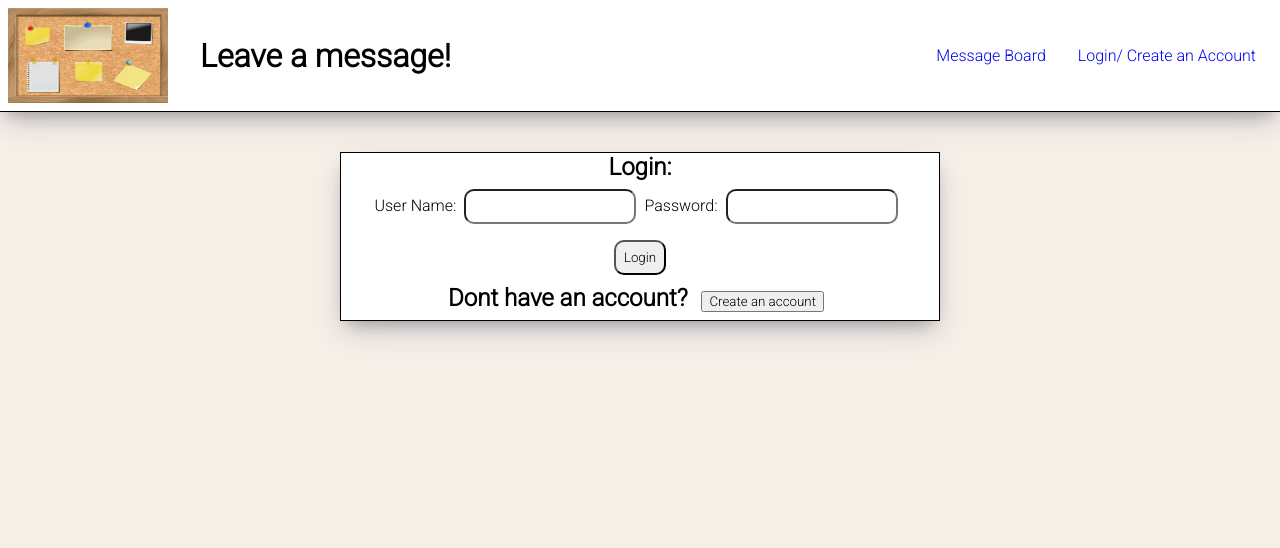
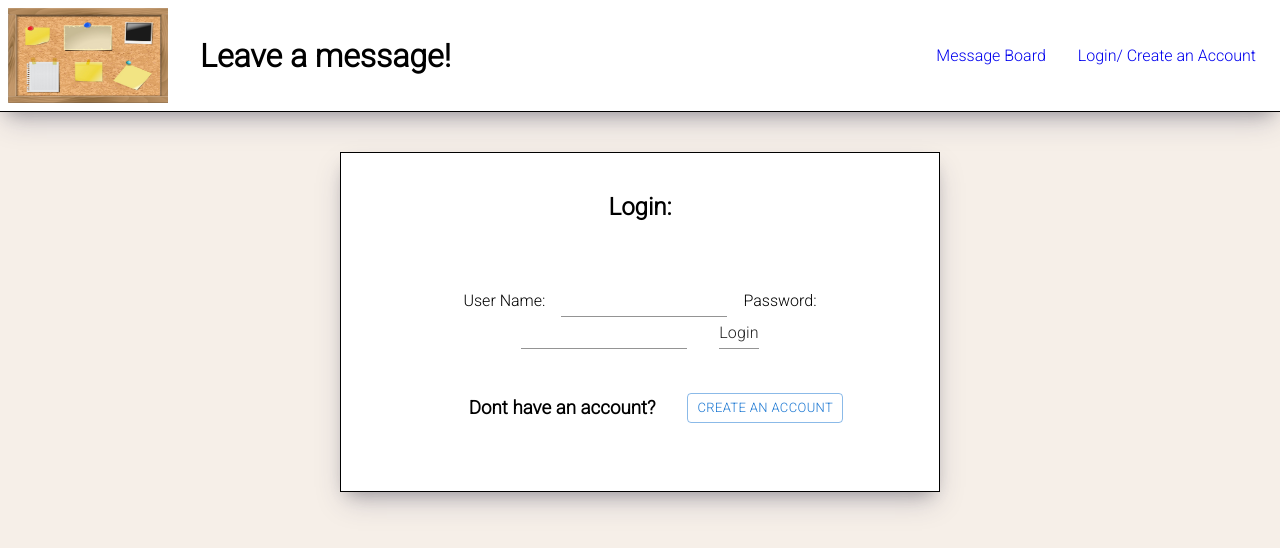
Before and after one commit to levydlior/message-board-front-end, a React (Create React App) app: page /create-login in a window 1280 px wide. Shown: the top 548 px of the page. Built offline with nearby package versions, Linux system fonts and the light colour scheme.

Commit message:
more styling

```diff
--- a/package.json
+++ b/package.json
@@ -3,6 +3,9 @@
   "version": "0.1.0",
   "private": true,
   "dependencies": {
+    "@emotion/react": "^11.9.3",
+    "@emotion/styled": "^11.9.3",
+    "@mui/material": "^5.8.7",
     "@testing-library/jest-dom": "^5.16.4",
     "@testing-library/react": "^13.3.0",
     "@testing-library/user-event": "^13.5.0",
--- a/src/components/CreateAccount.js
+++ b/src/components/CreateAccount.js
@@ -1,4 +1,5 @@
 import React, { useState } from "react";
+import { Input, Button } from "@mui/material";
 
 function CreateAccount({
   onInfoChange,
@@ -6,7 +7,7 @@ function CreateAccount({
   createdAccount,
   onCreatedAccount,
   onChangeViewClick,
-  OnresetInputs
+  OnresetInputs,
 }) {
   const [existedUserName, setExistedUserName] = useState(false);
   function handleChange(e) {
@@ -17,7 +18,7 @@ function CreateAccount({
 
   function handleSubmit(e) {
     e.preventDefault();
-    OnresetInputs()
+    OnresetInputs();
     fetch("http://localhost:9292/user/create", {
       method: "POST",
       headers: {
@@ -41,9 +42,10 @@ function CreateAccount({
       return (
         <>
           <form onSubmit={handleSubmit}>
-            <h2>Create An Account:</h2>
+            <h2 className="content-title">Create An Account:</h2>
             <label for="login-userName">User Name:</label>
-            <input
+            <Input
+              multiline={true}
               name="userName"
               type="text"
               required
@@ -56,7 +58,8 @@ function CreateAccount({
               </h3>
             ) : null}
             <label for="login-password">Password:</label>
-            <input
+            <Input
+              multiline={true}
               name="password"
               type="password"
               required
@@ -64,7 +67,7 @@ function CreateAccount({
               onChange={handleChange}
             />
             <label for="avatar_url">Avatar:</label>
-            <input
+            <Input
               placeholder="Image Url"
               name="avatarUrl"
               type="text"
@@ -72,16 +75,28 @@ function CreateAccount({
               value={formLogIn.avatar_url}
               onChange={handleChange}
             />
-            <input type="submit" value="Create account" />
+            <Input type="submit" value="Create account" />
           </form>
-          <h2>
-            already have an account?
-            <button onClick={() => onChangeViewClick()}>Login</button>
-          </h2>
+          <div className="have-an-account-login">
+            <h3 style={{ margin: "2rem" }}>already have an account?</h3>
+            <Button
+              size="small"
+              variant="outlined"
+              onClick={() => onChangeViewClick()}
+            >
+              Login
+            </Button>
+          </div>
         </>
       );
     } else {
-      return <h2> account Created -- please login! <button onClick={() => onChangeViewClick()}>Login</button></h2>;
+      return (
+        <h2>
+          {" "}
+          account Created -- please login!{" "}
+          <button onClick={() => onChangeViewClick()}>Login</button>
+        </h2>
+      );
     }
   }
 
--- a/src/components/DeleteAccount.js
+++ b/src/components/DeleteAccount.js
@@ -1,26 +1,31 @@
 import React from "react";
 import { useHistory } from "react-router-dom";
+import { Button } from "@mui/material";
 
 function DeleteAccount({ onCloseClick, onAccountDelete, userId }) {
-  const history = useHistory()
+  const history = useHistory();
 
   function handleDeleteClick() {
     fetch(`http://localhost:9292/user/delete/${userId}`, {
       method: "DELETE",
-    }).then(r => r.json())
-      .then(()=> {
-        history.push("/create-login")
-        onAccountDelete()})
-
-
+    })
+      .then((r) => r.json())
+      .then(() => {
+        history.push("/create-login");
+        onAccountDelete();
+      });
   }
   return (
     <div id="delete-account">
       <div id="delet-exit"></div>
       <h2>Are you sure you want to delete your account?</h2>
-      <div>
-        <button onClick={handleDeleteClick}>Delete My Account!</button>
-        <button onClick={() => onCloseClick()}>No</button>
+      <div id="delete-account-buttons-div">
+        <Button variant="outlined" size="small" onClick={handleDeleteClick}>
+          Delete My Account!
+        </Button>
+        <Button variant="outlined" size="small" onClick={() => onCloseClick()}>
+          No
+        </Button>
       </div>
     </div>
   );
--- a/src/components/Login.js
+++ b/src/components/Login.js
@@ -1,4 +1,5 @@
 import React, { useState } from "react";
+import { Input, Button } from "@mui/material";
 
 function Login({
   onInfoChange,
@@ -39,9 +40,11 @@ function Login({
   return (
     <>
       <form onSubmit={handleSubmit}>
-        <h2>Login:</h2>
+        <h2 className="content-title">Login:</h2>
+
         <label htmlFor="login-userName">User Name:</label>
-        <input
+        <Input
+          multiline={true}
           name="userName"
           type="text"
           required
@@ -49,22 +52,29 @@ function Login({
           onChange={handleChange}
         />
         <label htmlFor="login-password">Password:</label>
-        <input
+        <Input
+          multiline={true}
           name="password"
           type="password"
           required
           value={formLogIn.password}
           onChange={handleChange}
         />
-        <input type="submit" value="Login" />
+        <Input type="submit" value="Login" />
         {validLogin ? null : (
           <h3 style={{ color: "red" }}>Invalid user name or password</h3>
         )}
       </form>
-      <h2>
-        Dont have an account?{" "}
-        <button onClick={() => onChangeViewClick()}>Create an account</button>
-      </h2>
+      <div className="have-an-account-login">
+        <h3 style={{ margin: "2rem" }}>Dont have an account? </h3>
+        <Button
+          size="small"
+          variant="outlined"
+          onClick={() => onChangeViewClick()}
+        >
+          Create an account
+        </Button>
+      </div>
     </>
   );
 }
--- a/src/components/LoginCreateAccount.js
+++ b/src/components/LoginCreateAccount.js
@@ -67,7 +67,7 @@ function LoginCreateAccount({ onLogin, loggedIn, loggedInUser, onLogOut }) {
         createOrLogin
       ) : (
         <h2>
-          Welcome {loggedInUser.userName}!{" "}
+          Welcome {loggedInUser.userName}!
           <button onClick={handleLogoutClick}>Logout</button>
         </h2>
       )}
--- a/src/components/MessageBoard.js
+++ b/src/components/MessageBoard.js
@@ -37,7 +37,7 @@ function MessageBoard({ loggedIn, loggedInUser }) {
 
   return (
     <div id="message-board">
-      <h2> Messages:</h2>
+      <h2 className="content-title"> Messages:</h2>
       <div id="messages-display">
         <MessagesList
           messages={messages}
--- a/src/components/MyProfile.js
+++ b/src/components/MyProfile.js
@@ -1,10 +1,11 @@
 import React, { useEffect, useState } from "react";
 import { AiTwotoneEdit, AiOutlineClose } from "react-icons/ai";
 import DeleteAccount from "./DeleteAccount";
+import { Input, Button } from "@mui/material";
 
-function MyProfile({userId, onAccountDelete}) {
+function MyProfile({ userId, onAccountDelete }) {
   const [user, setUser] = useState({});
-  const [deleteAccount, setDeleteAccount] = useState(false)
+  const [deleteAccount, setDeleteAccount] = useState(false);
   const [editMode, setEditMode] = useState("");
   const [editForm, setEditForm] = useState({
     avatar_url: "",
@@ -46,8 +47,8 @@ function MyProfile({userId, onAccountDelete}) {
   }
 
   const imageEditForm = (
-    <form onSubmit={handleAvatarSubmit}>
-      <input
+    <form onSubmit={handleAvatarSubmit} id="edit-avatar-form">
+      <Input
         name="avatar_url"
         type="text"
         placeholder="Edit Avatar Img"
@@ -55,7 +56,7 @@ function MyProfile({userId, onAccountDelete}) {
         onChange={handleChange}
         required
       />
-      <input type="submit" value="Confirm Change" />
+      <Input type="submit" value="Confirm Change" />
     </form>
   );
 
@@ -82,7 +83,7 @@ function MyProfile({userId, onAccountDelete}) {
 
   return (
     <div id="profile-section">
-      <h2 id="my-profile-title">My Profile</h2>
+      <h2 className="content-title">My Profile</h2>
       <div id="icons-div"> {editIcons}</div>
       <div id="prfile-img-div">
         <img src={user.avatar_url} alt="profile avatar" id="profile-img" />
@@ -91,9 +92,18 @@ function MyProfile({userId, onAccountDelete}) {
       <div id="user-details">
         <h3>{user.user_name}</h3>
       </div>
-      {!deleteAccount? null : <DeleteAccount userId={userId} onAccountDelete={onAccountDelete}onCloseClick={() => setDeleteAccount(false)}/>}
-      {deleteAccount? null : <button onClick={() => setDeleteAccount(true)}>Delete account</button>}
-
+      {!deleteAccount ? null : (
+        <DeleteAccount
+          userId={userId}
+          onAccountDelete={onAccountDelete}
+          onCloseClick={() => setDeleteAccount(false)}
+        />
+      )}
+      {deleteAccount ? null : (
+        <Button variant="outlined" onClick={() => setDeleteAccount(true)}>
+          Delete account
+        </Button>
+      )}
     </div>
   );
 }
--- a/src/styles/app.css
+++ b/src/styles/app.css
@@ -71,7 +71,8 @@ li {
   height: 80%;
   flex-flow: column;
   justify-content: space-between;
-  background-color: white
+  background-color: white;
+  padding: 1.5rem
 }
 
 #messages-display {
@@ -121,6 +122,7 @@ a {
   justify-content: space-between;
   background-color: white;
   box-shadow: rgba(50, 50, 93, 0.25) 0px 13px 27px -5px, rgba(0, 0, 0, 0.3) 0px 8px 16px -8px;
+  padding: 1.5rem;
 }
 
 .icons:hover {
@@ -135,6 +137,7 @@ a {
   flex-flow: column;
   align-items: center;
   background-color: white;
+  padding: 1.5rem;
 }
 
 #prfile-img-div {
@@ -181,6 +184,33 @@ input {
   padding: 0.5rem;
 }
 
-#my-profile-title{
-  border-bottom: solid black 1px;
+
+
+.MuiInput-root {
+  margin-inline: 1rem;
+
 }
+
+.content-title {
+  margin-bottom: 4rem;
+  margin-top: 1rem;
+}
+
+.have-an-account-login{
+  display: flex;
+  justify-content: center;
+  padding: 1rem;
+  align-items: center;
+}
+
+#delete-account-buttons-div {
+  display: flex;
+  justify-content: space-evenly;
+  padding: 1rem;
+  margin: 1rem;
+}
+
+#edit-avatar-form {
+  padding: 1rem;
+  margin: 1rem;
+}
```
Also changed, not shown: 1 other file (tests, documents, lock files or other folders).
